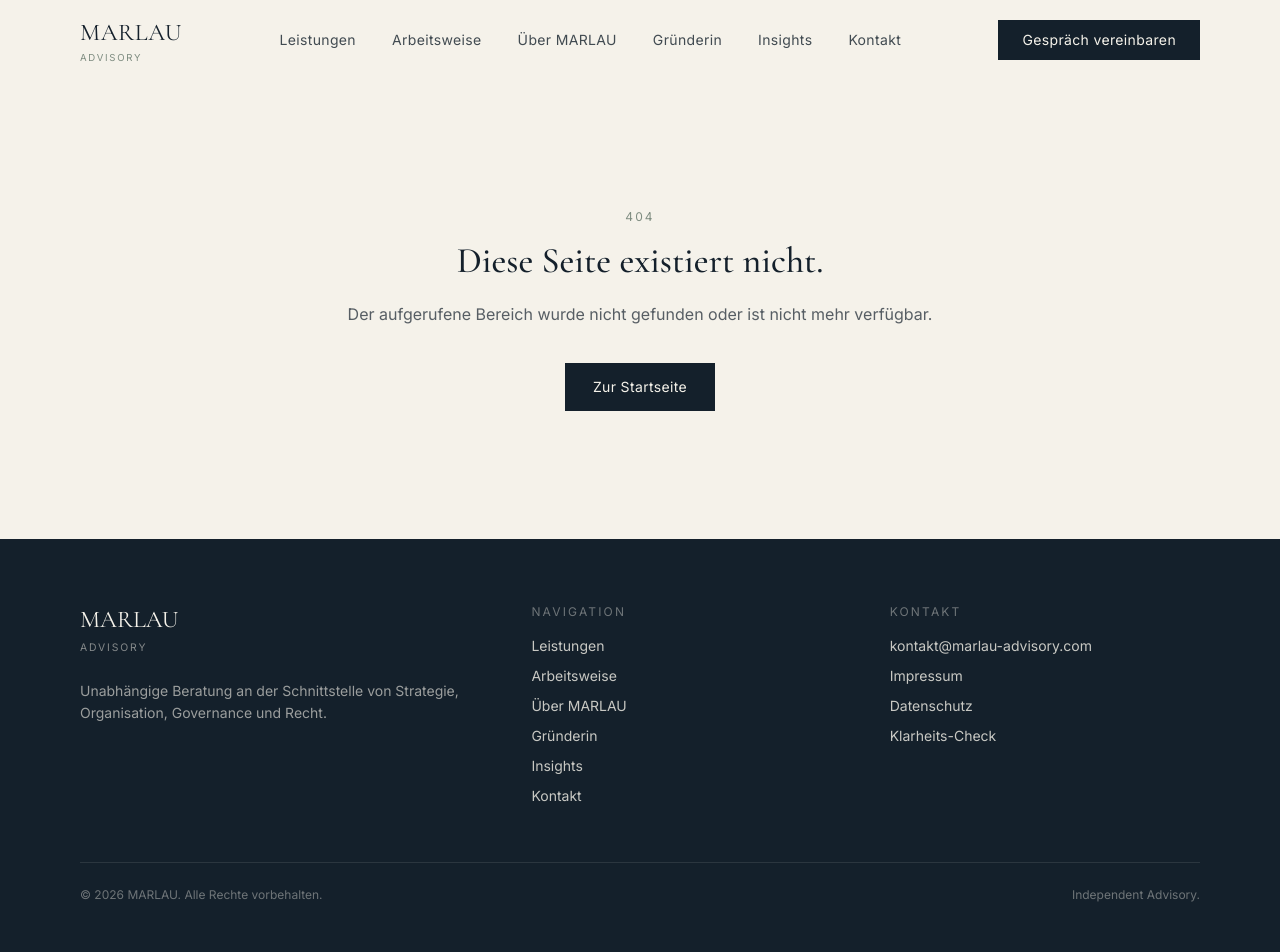
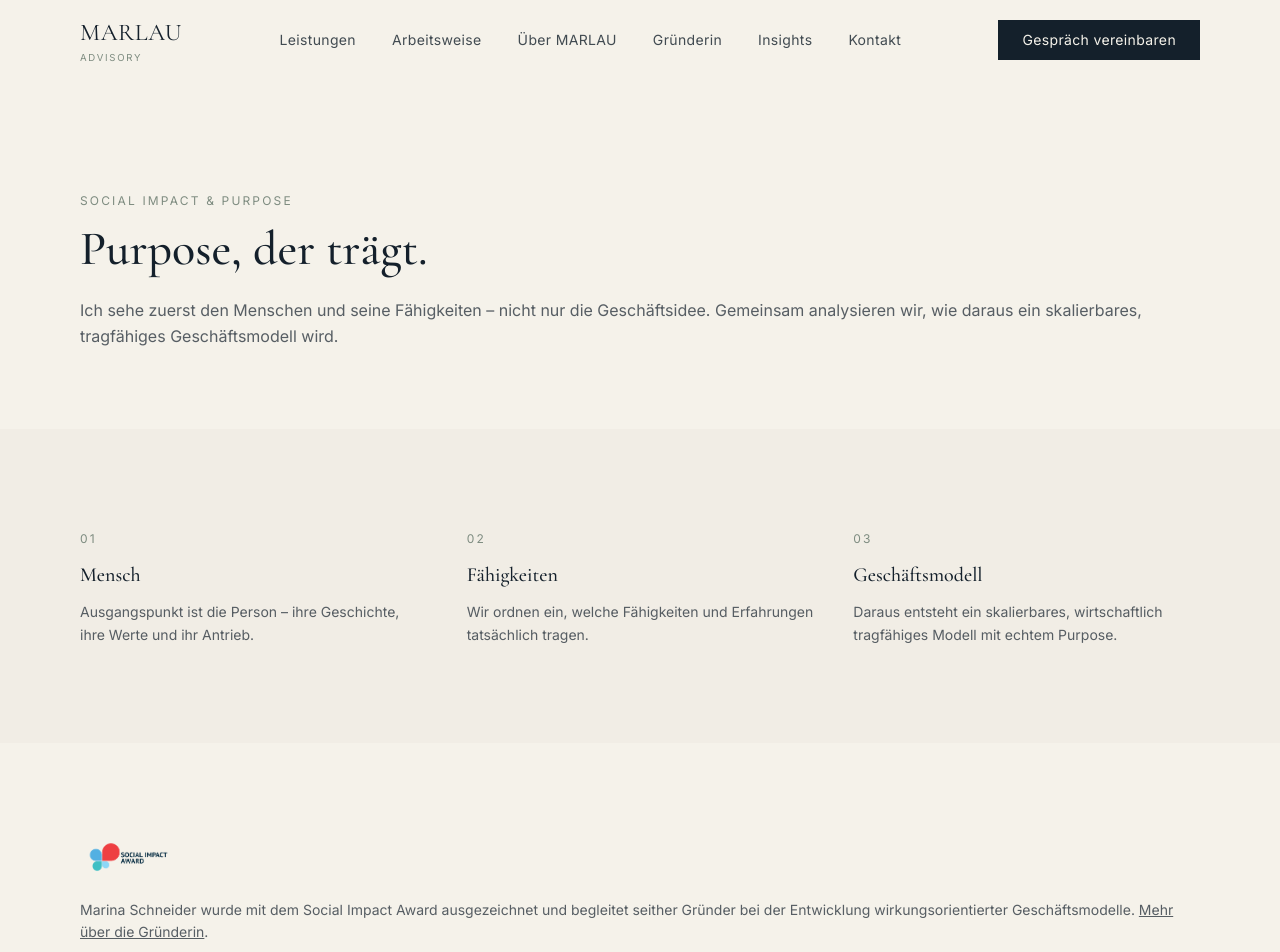
Before and after one commit to minalaura/marlau, a Next.js app: page /leistungen/purpose in a window 1280 px wide. Before the commit this address had no page. Shown: the top 952 px of the page. Built offline with nearby package versions, Linux system fonts and the light colour scheme.

Commit message:
feat: Purpose-Beratung-Seite hinzufügen, gegenderte Doppelform entfernen
Neue Seite /leistungen/purpose erklärt den Mensch-Fähigkeiten-Geschäftsmodell-
Ansatz mit CTA, verlinkt von Leistungen- und Gründerinnen-Seite. Zudem
"Gründerinnen und Gründer" zu "Gründer" vereinheitlicht.

```diff
--- a/src/app/gruenderin/page.tsx
+++ b/src/app/gruenderin/page.tsx
@@ -69,8 +69,8 @@ export default function GruenderinPage() {
               </p>
               <p>
                 Sie wurde mit dem Social Impact Award ausgezeichnet und engagiert
-                sich seither als Mentorin für Gründerinnen und Gründer bei der
-                Entwicklung skalierbarer, wirkungsorientierter Geschäftsmodelle.
+                sich seither als Mentorin für Gründer bei der Entwicklung
+                skalierbarer, wirkungsorientierter Geschäftsmodelle.
               </p>
               <p>
                 Als Dozentin des Gesamtverbands der Personaldienstleister e.V. (GVP)
@@ -107,7 +107,9 @@ export default function GruenderinPage() {
                   className="h-9 w-auto"
                 />
                 <p className="text-xs leading-relaxed text-navy/50">
-                  Preisträgerin &amp; Mentorin
+                  <a href="/leistungen/purpose" className="underline hover:text-navy">
+                    Preisträgerin &amp; Mentorin
+                  </a>
                   <br />
                   Social Impact Award
                 </p>
--- a/src/app/leistungen/page.tsx
+++ b/src/app/leistungen/page.tsx
@@ -64,6 +64,17 @@ export default function LeistungenPage() {
                     </p>
                   </>
                 ) : null}
+
+                {service.slug === "social-impact-non-profit-strategy" ? (
+                  <p className="mt-4 text-sm">
+                    <a
+                      href="/leistungen/purpose"
+                      className="underline text-navy hover:text-sea"
+                    >
+                      Mehr zur Purpose-Beratung
+                    </a>
+                  </p>
+                ) : null}
               </div>
 
               <ul className="grid gap-x-8 gap-y-3 sm:grid-cols-2">
--- /dev/null
+++ b/src/app/leistungen/purpose/page.tsx
@@ -0,0 +1,115 @@
+import type { Metadata } from "next";
+import Image from "next/image";
+import { Container } from "@/components/ui/Container";
+import { Button } from "@/components/ui/Button";
+
+export const metadata: Metadata = {
+  title: "Purpose-Beratung",
+  description:
+    "MARLAU begleitet Gründer dabei, aus Person, Fähigkeiten und Antrieb ein skalierbares, tragfähiges Geschäftsmodell zu entwickeln.",
+};
+
+const schritte = [
+  {
+    number: "01",
+    title: "Mensch",
+    text: "Ausgangspunkt ist die Person – ihre Geschichte, ihre Werte und ihr Antrieb.",
+  },
+  {
+    number: "02",
+    title: "Fähigkeiten",
+    text: "Wir ordnen ein, welche Fähigkeiten und Erfahrungen tatsächlich tragen.",
+  },
+  {
+    number: "03",
+    title: "Geschäftsmodell",
+    text: "Daraus entsteht ein skalierbares, wirtschaftlich tragfähiges Modell mit echtem Purpose.",
+  },
+];
+
+export default function PurposePage() {
+  return (
+    <>
+      <section className="pt-20 pb-16 md:pt-28 md:pb-20">
+        <Container className="max-w-3xl">
+          <p className="text-xs uppercase tracking-widest2 text-sage mb-4">
+            Social Impact &amp; Purpose
+          </p>
+          <h1 className="text-3xl md:text-5xl font-serif font-medium leading-tight text-navy">
+            Purpose, der trägt.
+          </h1>
+          <p className="mt-6 text-base leading-relaxed text-navy/70">
+            Ich sehe zuerst den Menschen und seine Fähigkeiten – nicht nur die
+            Geschäftsidee. Gemeinsam analysieren wir, wie daraus ein
+            skalierbares, tragfähiges Geschäftsmodell wird.
+          </p>
+        </Container>
+      </section>
+
+      <section className="bg-stone/15 py-20 md:py-24">
+        <Container>
+          <div className="grid gap-10 md:grid-cols-3">
+            {schritte.map((s) => (
+              <div key={s.number}>
+                <span className="text-xs text-sage tracking-widest2">
+                  {s.number}
+                </span>
+                <h2 className="mt-3 text-xl font-serif font-medium text-navy">
+                  {s.title}
+                </h2>
+                <p className="mt-3 text-sm leading-relaxed text-navy/70">
+                  {s.text}
+                </p>
+              </div>
+            ))}
+          </div>
+        </Container>
+      </section>
+
+      <section className="py-20 md:py-24">
+        <Container className="max-w-3xl">
+          <div className="flex flex-wrap items-center gap-6">
+            <Image
+              src="/312765-middle.png"
+              alt="Social Impact Award"
+              width={140}
+              height={56}
+              className="h-9 w-auto"
+            />
+            <p className="text-sm leading-relaxed text-navy/70">
+              Marina Schneider wurde mit dem Social Impact Award ausgezeichnet
+              und begleitet seither Gründer bei der Entwicklung
+              wirkungsorientierter Geschäftsmodelle.{" "}
+              <a href="/gruenderin" className="underline hover:text-navy">
+                Mehr über die Gründerin
+              </a>
+              .
+            </p>
+          </div>
+        </Container>
+      </section>
+
+      <section className="bg-navy py-20 md:py-24 text-ivory">
+        <Container>
+          <div className="mx-auto max-w-xl text-center">
+            <h2 className="text-2xl md:text-3xl font-serif font-medium">
+              Finden Sie Ihren Purpose.
+            </h2>
+            <p className="mt-4 text-sm leading-relaxed text-ivory/70">
+              Ein erstes Gespräch zeigt, wie aus Ihrer Idee ein tragfähiges
+              Geschäftsmodell wird.
+            </p>
+            <div className="mt-8 flex justify-center">
+              <Button
+                href="/kontakt?anliegen=Ich%20m%C3%B6chte%20gemeinsam%20mit%20MARLAU%20meinen%20Purpose%20und%20ein%20tragf%C3%A4higes%2C%20skalierbares%20Gesch%C3%A4ftsmodell%20entwickeln."
+                variant="onDark"
+              >
+                Meinen Purpose finden
+              </Button>
+            </div>
+          </div>
+        </Container>
+      </section>
+    </>
+  );
+}
```
